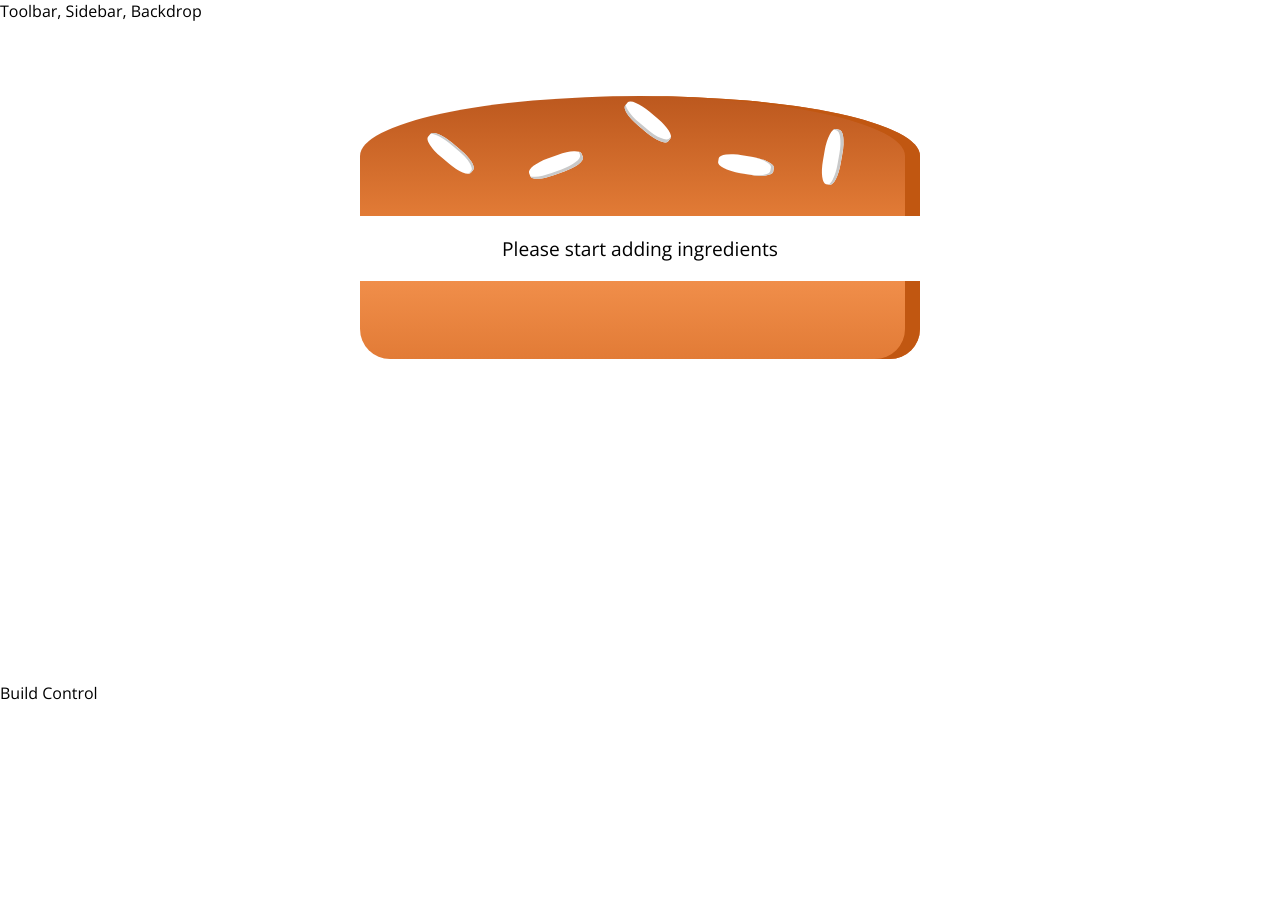
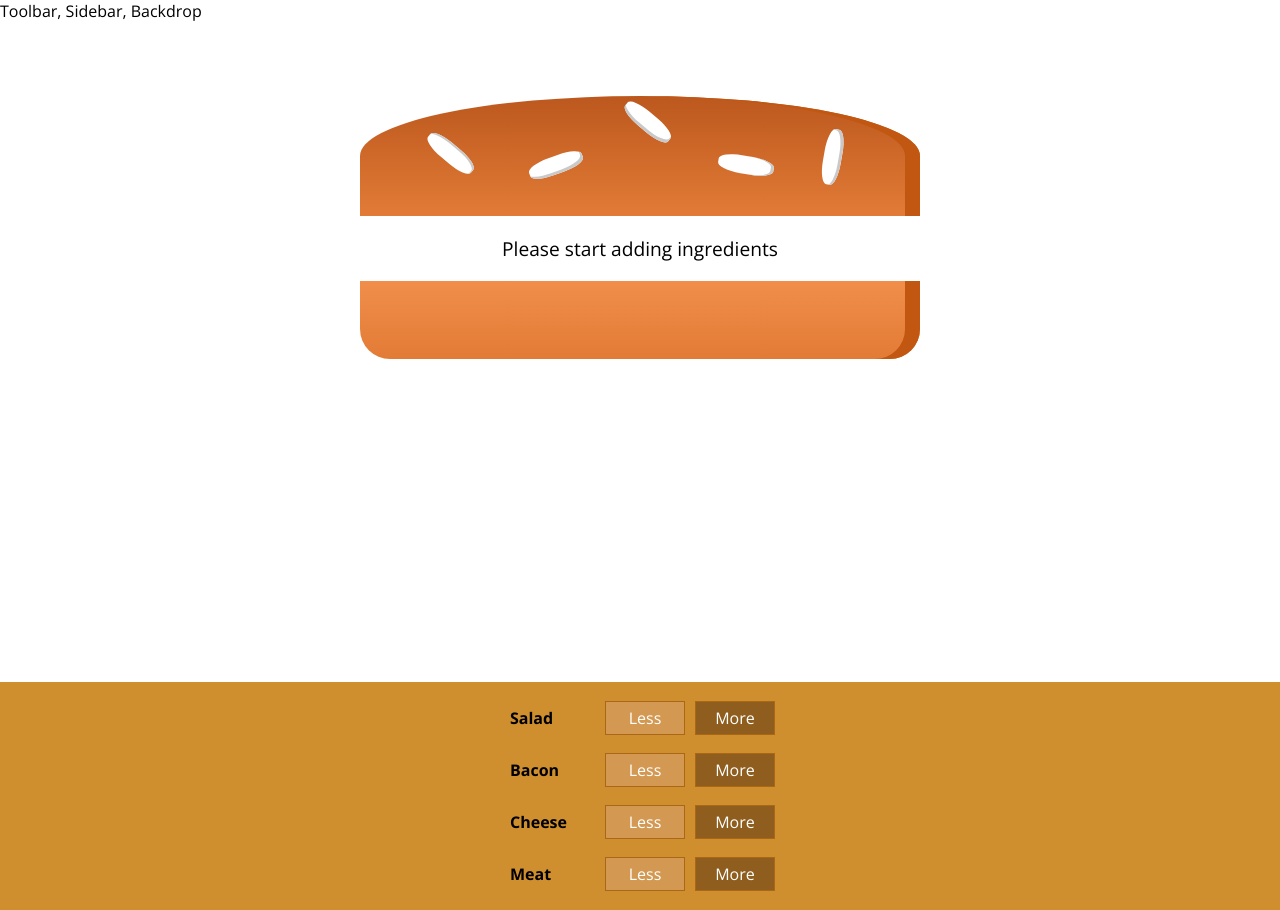
Before and after one commit to TigranVardanyan/burger-builder, a React app: page / in a window 1280 px wide. Before the commit the page ends 800 px from the top, so only its background shows below. Built offline with nearby package versions, Linux system fonts and the light colour scheme.

Commit message:
Outputting Multiple Build Controls

```diff
--- a/src/components/Burger/BuildControls/BuildControls.js
+++ b/src/components/Burger/BuildControls/BuildControls.js
@@ -1,8 +1,20 @@
 import React from 'react';
-import classes from './BuildControl.css'
+import classes from './BuildControls.css';
+import BuildControl from './BuildControl/BuildControl';
+
+
+const controls = [
+  {label: "Salad", type: 'salad'},
+  {label: "Bacon", type: 'bacon'},
+  {label: "Cheese", type: 'cheese'},
+  {label: "Meat", type: 'meat'},
+]
 
 const buildControls = (props) => (
-  <div>
+  <div className={classes.BuildControls}>
+    {controls.map(ctrl => {
+      return <BuildControl key={ctrl.label} label={ctrl.label}/>
+    })}
   </div>
 )
 
--- a/src/components/Burger/Burger.css
+++ b/src/components/Burger/Burger.css
@@ -2,9 +2,10 @@
   width: 100%;
   margin: auto;
   height: 250px;
-  overflow: scroll;
+  /*overflow: scroll;*/
   text-align: center;
   font-size: 1.2rem;
+  overflow: auto;
 }
 
 @media (min-width: 500px) and (min-height: 400px) {
--- a/src/containers/BurgerBuilder/BurgerBuilder.js
+++ b/src/containers/BurgerBuilder/BurgerBuilder.js
@@ -1,5 +1,6 @@
 import React, {Component} from 'react'
 import Burger from './../../components/Burger/Burger'
+import BuildControls from './../../components/Burger/BuildControls/BuildControls';
 import Aux from '../../hoc/Auxiliary'
 
 class BurgerBuilder extends Component {
@@ -16,7 +17,7 @@ class BurgerBuilder extends Component {
     return (
       <Aux>
         <Burger ingredients={this.state.ingredients}/>
-        <div>Build Control</div>
+        <BuildControls/>
       </Aux>
     )
   }
```
